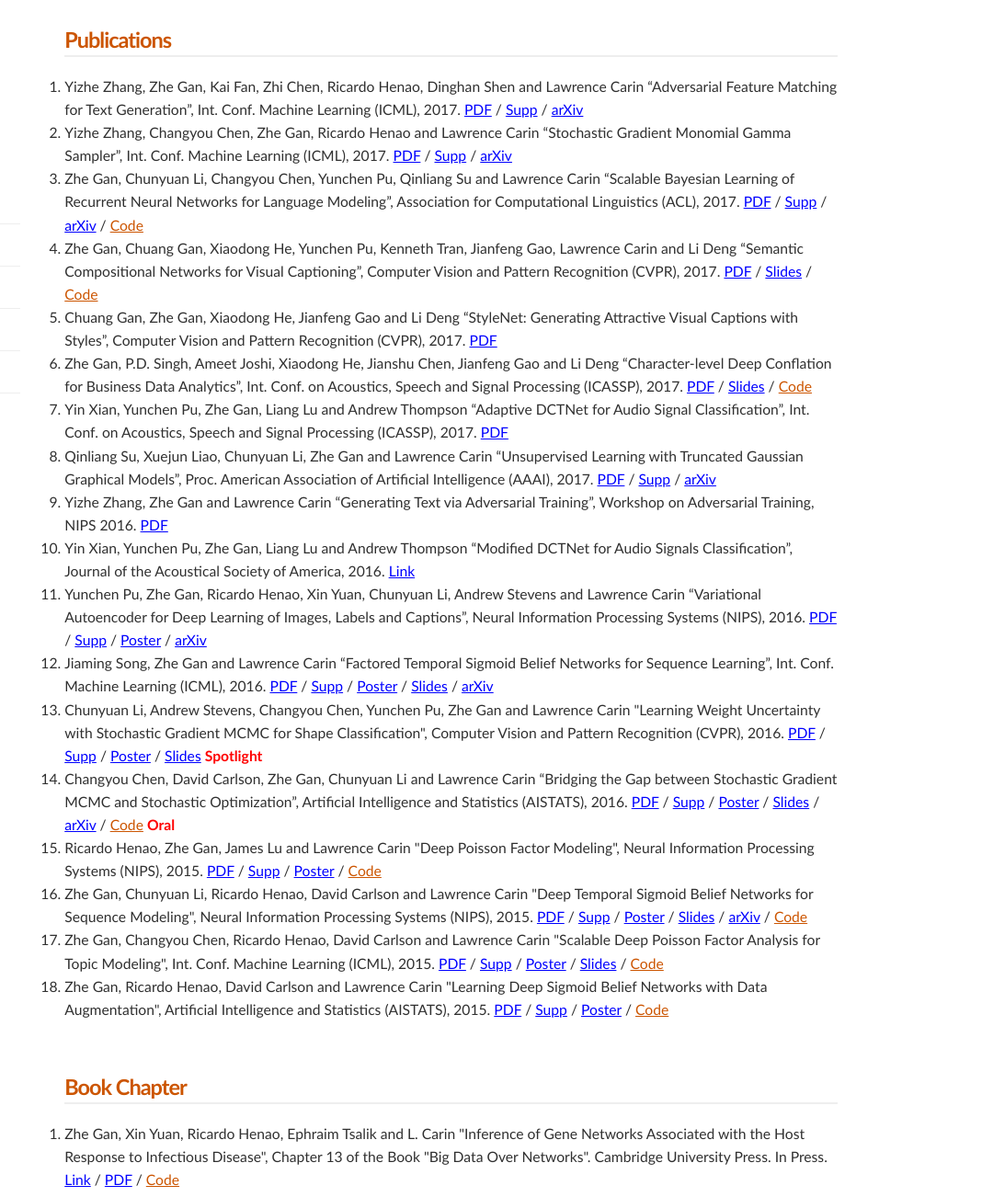
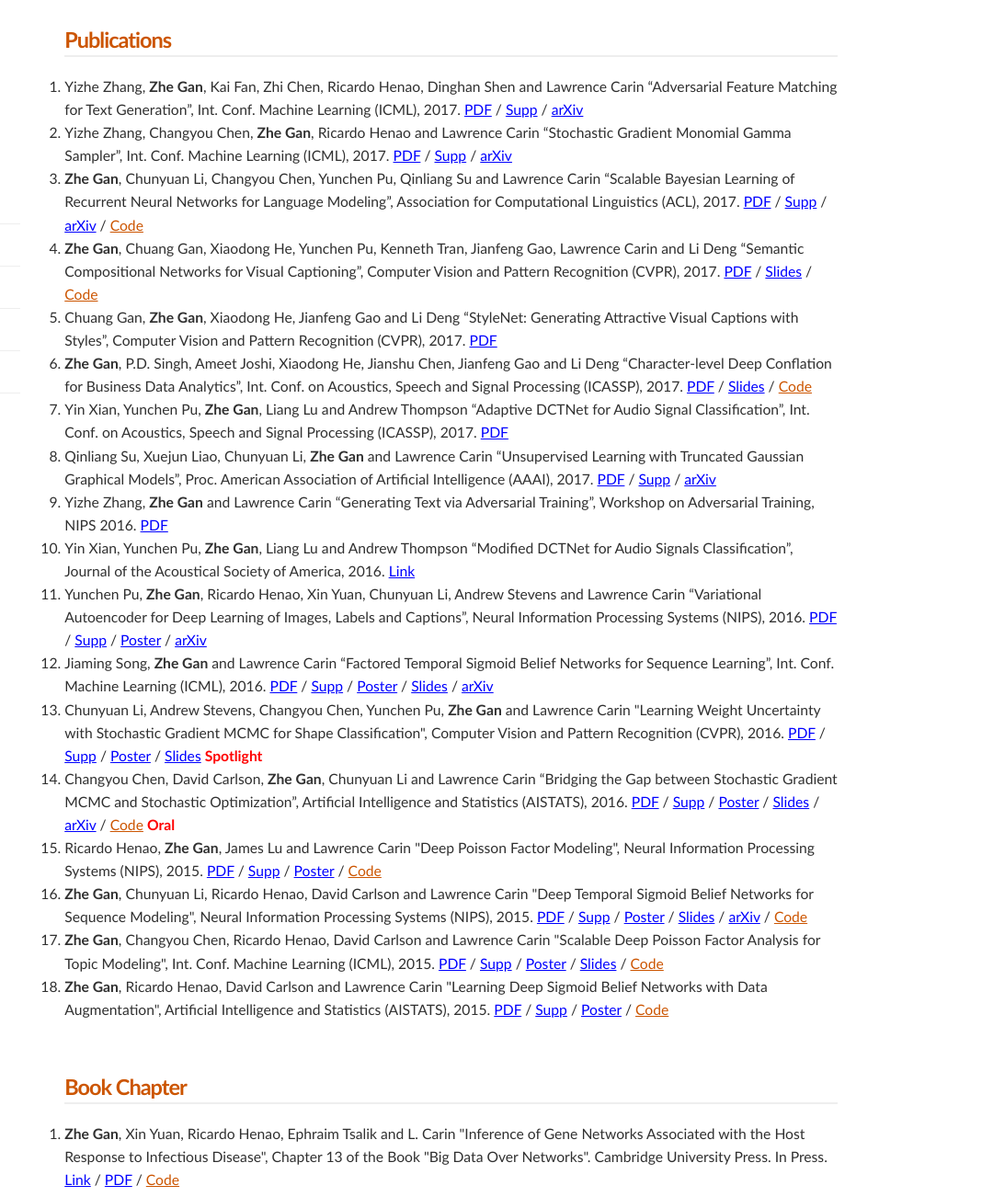
Before and after one commit to zhegan27/zhegan27.github.io, a plain HTML site: page Paper.html in a window 1280 px wide. Shown: the part 58-1360 px from the top of the page at 92% size, 212-1280 px from the left. Drawn offline with Linux system fonts and the light colour scheme.

Commit message:
update_emnlp2017

```diff
--- a/Paper.html
+++ b/Paper.html
@@ -57,68 +57,68 @@
 
 
 <ol>
-<li> Yizhe Zhang, Zhe Gan, Kai Fan, Zhi Chen, Ricardo Henao, Dinghan Shen and Lawrence Carin “Adversarial Feature Matching for Text Generation”, Int. Conf. Machine Learning (ICML), 2017.
+<li> Yizhe Zhang, <strong>Zhe Gan</strong>, Kai Fan, Zhi Chen, Ricardo Henao, Dinghan Shen and Lawrence Carin “Adversarial Feature Matching for Text Generation”, Int. Conf. Machine Learning (ICML), 2017.
 <a style=" color: blue;" href="Papers/textGAN_icml2017.pdf">PDF</a> /
 <a style=" color: blue;" href="Papers/textGAN_icml2017_supp.pdf">Supp</a> /
 <a style=" color: blue;" href="https://arxiv.org/pdf/1706.03850.pdf">arXiv</a>
 </li>
 
-<li> Yizhe Zhang, Changyou Chen, Zhe Gan, Ricardo Henao and Lawrence Carin “Stochastic Gradient Monomial Gamma Sampler”, Int. Conf. Machine Learning (ICML), 2017.
+<li> Yizhe Zhang, Changyou Chen, <strong>Zhe Gan</strong>, Ricardo Henao and Lawrence Carin “Stochastic Gradient Monomial Gamma Sampler”, Int. Conf. Machine Learning (ICML), 2017.
 <a style=" color: blue;" href="Papers/sgmgt_icml2017.pdf">PDF</a> /
 <a style=" color: blue;" href="Papers/sgmgt_supp.pdf">Supp</a> /
 <a style=" color: blue;" href="https://arxiv.org/pdf/1706.01498.pdf">arXiv</a>
 </li>
 
-<li> Zhe Gan, Chunyuan Li, Changyou Chen, Yunchen Pu, Qinliang Su and Lawrence Carin “Scalable Bayesian Learning of Recurrent Neural Networks for Language Modeling”, Association for Computational Linguistics (ACL), 2017.
+<li> <strong>Zhe Gan</strong>, Chunyuan Li, Changyou Chen, Yunchen Pu, Qinliang Su and Lawrence Carin “Scalable Bayesian Learning of Recurrent Neural Networks for Language Modeling”, Association for Computational Linguistics (ACL), 2017.
 <a style=" color: blue;" href="Papers/bayesian_rnn.pdf">PDF</a> /
 <a style=" color: blue;" href="Papers/bayesian_rnn_supp.pdf">Supp</a> /
 <a style=" color: blue;" href="https://arxiv.org/pdf/1611.08034v2.pdf">arXiv</a> /
 <a style=" color: #CC5500;" href="https://github.com/zhegan27/Bayesian_RNN">Code</a>
 </li>
 
-<li> Zhe Gan, Chuang Gan, Xiaodong He, Yunchen Pu, Kenneth Tran, Jianfeng Gao, Lawrence Carin and Li Deng “Semantic Compositional Networks for Visual Captioning”, Computer Vision and Pattern Recognition (CVPR), 2017.
+<li> <strong>Zhe Gan</strong>, Chuang Gan, Xiaodong He, Yunchen Pu, Kenneth Tran, Jianfeng Gao, Lawrence Carin and Li Deng “Semantic Compositional Networks for Visual Captioning”, Computer Vision and Pattern Recognition (CVPR), 2017.
 <a style=" color: blue;" href="https://arxiv.org/pdf/1611.08002v2.pdf">PDF</a> /
 <a style=" color: blue;" href="Papers/SCN_slides.pdf">Slides</a> /
 <a style=" color: #CC5500;" href="https://github.com/zhegan27/Semantic_Compositional_Nets">Code</a>
 </li>
 
-<li> Chuang Gan, Zhe Gan, Xiaodong He, Jianfeng Gao and Li Deng “StyleNet: Generating Attractive Visual Captions with Styles”, Computer Vision and Pattern Recognition (CVPR), 2017.
+<li> Chuang Gan, <strong>Zhe Gan</strong>, Xiaodong He, Jianfeng Gao and Li Deng “StyleNet: Generating Attractive Visual Captions with Styles”, Computer Vision and Pattern Recognition (CVPR), 2017.
 <a style=" color: blue;" href="Papers/StyleNet_CVPR2017.pdf">PDF</a>
 </li>
 
-<li> Zhe Gan, P.D. Singh, Ameet Joshi, Xiaodong He, Jianshu Chen, Jianfeng Gao and Li Deng “Character-level Deep Conflation for Business Data Analytics”, Int. Conf. on Acoustics, Speech and Signal Processing (ICASSP), 2017.
+<li> <strong>Zhe Gan</strong>, P.D. Singh, Ameet Joshi, Xiaodong He, Jianshu Chen, Jianfeng Gao and Li Deng “Character-level Deep Conflation for Business Data Analytics”, Int. Conf. on Acoustics, Speech and Signal Processing (ICASSP), 2017.
 <a style=" color: blue;" href="https://arxiv.org/pdf/1702.02640.pdf">PDF</a> /
 <a style=" color: blue;" href="Papers/ICASSP_talk.pdf">Slides</a> /
 <a style=" color: #CC5500;" href="https://github.com/zhegan27/Deep_Conflation_Model">Code</a>
 </li>
 
-<li> Yin Xian, Yunchen Pu, Zhe Gan, Liang Lu and Andrew Thompson “Adaptive DCTNet for Audio Signal Classification”, Int. Conf. on Acoustics, Speech and Signal Processing (ICASSP), 2017.
+<li> Yin Xian, Yunchen Pu, <strong>Zhe Gan</strong>, Liang Lu and Andrew Thompson “Adaptive DCTNet for Audio Signal Classification”, Int. Conf. on Acoustics, Speech and Signal Processing (ICASSP), 2017.
 <a style=" color: blue;" href="https://arxiv.org/pdf/1612.04028.pdf">PDF</a>
 </li>
 
-<li> Qinliang Su, Xuejun Liao, Chunyuan Li, Zhe Gan and Lawrence Carin “Unsupervised Learning with Truncated Gaussian Graphical Models”, Proc. American Association of Artificial Intelligence (AAAI), 2017.
+<li> Qinliang Su, Xuejun Liao, Chunyuan Li, <strong>Zhe Gan</strong> and Lawrence Carin “Unsupervised Learning with Truncated Gaussian Graphical Models”, Proc. American Association of Artificial Intelligence (AAAI), 2017.
 <a style=" color: blue;" href="Papers/RTGGM_AAAI2017.pdf">PDF</a> /
 <a style=" color: blue;" href="Papers/RTGGM_AAAI2017_supp.pdf">Supp</a> /
 <a style=" color: blue;" href="https://arxiv.org/pdf/1611.04920.pdf">arXiv</a>
 </li>
 
-<li> Yizhe Zhang, Zhe Gan and Lawrence Carin “Generating Text via Adversarial Training”, Workshop on Adversarial Training, NIPS 2016.
+<li> Yizhe Zhang, <strong>Zhe Gan</strong> and Lawrence Carin “Generating Text via Adversarial Training”, Workshop on Adversarial Training, NIPS 2016.
 <a style=" color: blue;" href="Papers/textGAN_nips2016_workshop.pdf">PDF</a>
 </li>
 
 
-<li> Yin Xian, Yunchen Pu, Zhe Gan, Liang Lu and Andrew Thompson “Modified DCTNet for Audio Signals Classification”, Journal of the Acoustical Society of America, 2016.
+<li> Yin Xian, Yunchen Pu, <strong>Zhe Gan</strong>, Liang Lu and Andrew Thompson “Modified DCTNet for Audio Signals Classification”, Journal of the Acoustical Society of America, 2016.
 <a style=" color: blue;" href="http://asa.scitation.org/doi/abs/10.1121/1.4970932">Link</a>
 </li>
 
-<li> Yunchen Pu, Zhe Gan, Ricardo Henao, Xin Yuan, Chunyuan Li, Andrew Stevens and Lawrence Carin “Variational Autoencoder for Deep Learning of Images, Labels and Captions”, Neural Information Processing Systems (NIPS), 2016.
+<li> Yunchen Pu, <strong>Zhe Gan</strong>, Ricardo Henao, Xin Yuan, Chunyuan Li, Andrew Stevens and Lawrence Carin “Variational Autoencoder for Deep Learning of Images, Labels and Captions”, Neural Information Processing Systems (NIPS), 2016.
 <a style=" color: blue;" href="Papers/vae_nips2016.pdf">PDF</a> /
 <a style=" color: blue;" href="Papers/vae_nips2016_supp.pdf">Supp</a> /
 <a style=" color: blue;" href="Papers/vae_nips2016_poster.pdf">Poster</a> /
 <a style=" color: blue;" href="https://arxiv.org/pdf/1609.08976.pdf">arXiv</a>
 </li>
 
-<li> Jiaming Song, Zhe Gan and Lawrence Carin “Factored Temporal Sigmoid Belief Networks for Sequence Learning”, Int. Conf. Machine Learning (ICML), 2016.
+<li> Jiaming Song, <strong>Zhe Gan</strong> and Lawrence Carin “Factored Temporal Sigmoid Belief Networks for Sequence Learning”, Int. Conf. Machine Learning (ICML), 2016.
 <a style=" color: blue;" href="Papers/fctsbn_icml2016.pdf">PDF</a> /
 <a style=" color: blue;" href="Papers/fctsbn_supp.zip">Supp</a> /
 <a style=" color: blue;" href="Papers/fctsbn_poster.pdf">Poster</a> /
@@ -126,7 +126,7 @@
 <a style=" color: blue;" href="https://arxiv.org/pdf/1605.06715.pdf">arXiv</a>
 </li>
 
-<li> Chunyuan Li, Andrew Stevens, Changyou Chen, Yunchen Pu, Zhe Gan and Lawrence Carin "Learning Weight Uncertainty with Stochastic Gradient MCMC for Shape Classification", Computer Vision and Pattern Recognition (CVPR), 2016.
+<li> Chunyuan Li, Andrew Stevens, Changyou Chen, Yunchen Pu, <strong>Zhe Gan</strong> and Lawrence Carin "Learning Weight Uncertainty with Stochastic Gradient MCMC for Shape Classification", Computer Vision and Pattern Recognition (CVPR), 2016.
 <a style=" color: blue;" href="Papers/dbnn_shape_cvpr.pdf">PDF</a>  /
 <a style=" color: blue;" href="Papers/dbnn_shape_cvpr_supp.pdf">Supp</a> /
 <a style=" color: blue;" href="Papers/dbnn_shape_poster.pdf">Poster</a> /
@@ -134,7 +134,7 @@
 <font color="#FF0000"><strong>Spotlight</strong></font>
 </li>
 
-<li> Changyou Chen, David Carlson, Zhe Gan, Chunyuan Li and Lawrence Carin “Bridging the Gap between Stochastic Gradient MCMC and Stochastic Optimization”, Artificial Intelligence and Statistics (AISTATS), 2016.
+<li> Changyou Chen, David Carlson, <strong>Zhe Gan</strong>, Chunyuan Li and Lawrence Carin “Bridging the Gap between Stochastic Gradient MCMC and Stochastic Optimization”, Artificial Intelligence and Statistics (AISTATS), 2016.
 <a style=" color: blue;" href="Papers/Santa_aistats16.pdf">PDF</a> /
 <a style=" color: blue;" href="Papers/Santa_supp_aistats16.pdf">Supp</a> /
 <a style=" color: blue;" href="Papers/Santa_poster.pdf">Poster</a> /
@@ -144,14 +144,14 @@
 <font color="#FF0000"><strong>Oral</strong></font>
 </li>
 
-<li> Ricardo Henao, Zhe Gan, James Lu and Lawrence Carin "Deep Poisson Factor Modeling", Neural Information Processing Systems (NIPS), 2015.
+<li> Ricardo Henao, <strong>Zhe Gan</strong>, James Lu and Lawrence Carin "Deep Poisson Factor Modeling", Neural Information Processing Systems (NIPS), 2015.
 <a style=" color: blue;" href="Papers/DPFM_NIPS2015.pdf">PDF</a> /
 <a style=" color: blue;" href="Papers/DPFMsupp_NIPS2015.pdf">Supp</a> /
 <a style=" color: blue;" href="Papers/DPFM_NIPS2015_poster.pdf">Poster</a> /
 <a style=" color: #CC5500;" href="https://github.com/rhenaog/dpfm_nips2015">Code</a>
 </li>
 
-<li> Zhe Gan, Chunyuan Li, Ricardo Henao, David Carlson and Lawrence Carin "Deep Temporal Sigmoid Belief Networks for Sequence Modeling", Neural Information Processing Systems (NIPS), 2015.
+<li> <strong>Zhe Gan</strong>, Chunyuan Li, Ricardo Henao, David Carlson and Lawrence Carin "Deep Temporal Sigmoid Belief Networks for Sequence Modeling", Neural Information Processing Systems (NIPS), 2015.
 <a style=" color: blue;" href="Papers/TSBN_NIPS2015.pdf">PDF</a> /
 <a style=" color: blue;" href="Papers/TSBNsupp_NIPS2015.pdf">Supp</a> /
 <a style=" color: blue;" href="Papers/TSBN_NIPS2015_poster.pdf">Poster</a> /
@@ -160,7 +160,7 @@
  <a style=" color: #CC5500;" href="https://github.com/zhegan27/TSBN_code_NIPS2015">Code</a>
 </li>
 
-<li> Zhe Gan, Changyou Chen, Ricardo Henao, David Carlson and Lawrence Carin "Scalable Deep Poisson Factor Analysis for Topic Modeling", Int. Conf. Machine Learning (ICML), 2015.
+<li> <strong>Zhe Gan</strong>, Changyou Chen, Ricardo Henao, David Carlson and Lawrence Carin "Scalable Deep Poisson Factor Analysis for Topic Modeling", Int. Conf. Machine Learning (ICML), 2015.
 <a style=" color: blue;" href="Papers/DeepPFA_ICML2015.pdf">PDF</a> /
 <a style=" color: blue;" href="Papers/DeepPFAsupp_ICML2015.pdf">Supp</a> /
 <a style=" color: blue;" href="Papers/DeepPFA_ICML_poster.pdf">Poster</a> /
@@ -168,7 +168,7 @@
  <a style=" color: #CC5500;" href="https://github.com/zhegan27/dpfa_icml2015">Code</a>
 </li>
 
-<li> Zhe Gan, Ricardo Henao, David Carlson and Lawrence Carin "Learning Deep Sigmoid Belief Networks with Data Augmentation", Artificial Intelligence and Statistics (AISTATS), 2015.
+<li> <strong>Zhe Gan</strong>, Ricardo Henao, David Carlson and Lawrence Carin "Learning Deep Sigmoid Belief Networks with Data Augmentation", Artificial Intelligence and Statistics (AISTATS), 2015.
 <a style=" color: blue;" href="Papers/DeepSBN_AISTATS2015.pdf">PDF</a>  /
 <a style=" color: blue;" href="Papers/DeepSBNsupp_AISTATS2015.pdf">Supp</a> /
 <a style=" color: blue;" href="Papers/DeepSBN_AISTATS2015_poster.pdf">Poster</a> /
@@ -183,7 +183,7 @@
 
 <ol>
 
-<li> Zhe Gan, Xin Yuan, Ricardo Henao, Ephraim Tsalik and L. Carin "Inference of Gene Networks Associated with the Host Response to Infectious Disease", Chapter 13 of the Book "Big Data Over Networks". Cambridge University Press. In Press.
+<li> <strong>Zhe Gan</strong>, Xin Yuan, Ricardo Henao, Ephraim Tsalik and L. Carin "Inference of Gene Networks Associated with the Host Response to Infectious Disease", Chapter 13 of the Book "Big Data Over Networks". Cambridge University Press. In Press.
 <a style=" color: blue;" href="https://www.cambridge.org/core/books/big-data-over-networks/inference-of-gene-networks-associated-with-the-host-response-to-infectious-disease/2F67276A10DA40B51E751480A0FE8F6C">Link</a> /
 <a style=" color: blue;" href="Papers/DFM_book_chapter.pdf">PDF</a>  /
 <a style=" color: #CC5500;" href="https://www.dropbox.com/sh/eoffqtb093ox5yg/AABxEV7wgnjR9nq9lfmGgEtXa?dl=0">Code</a>
```
